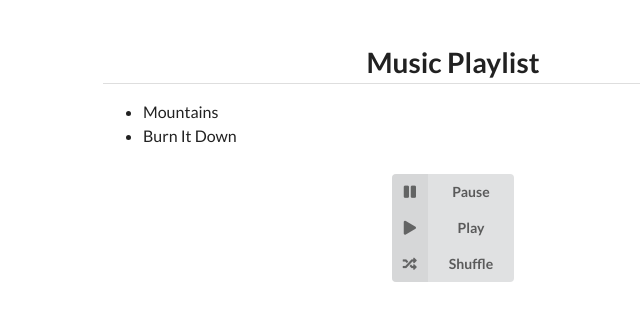
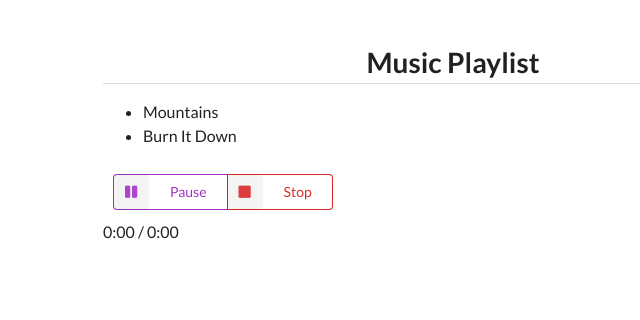
Before and after one commit to mylesz123/React-rapProducers, a React (Create React App) app: page /random-shuffle in a window 1280 px wide. Both pictures are taken after a click on the item "Mountains". Shown: the top 320 px of the page, without its empty margins (187-827 px from the left). Built offline with nearby package versions, Linux system fonts and the light colour scheme.

Commit message:
it works! now time to add dark mode, then pt2

```diff
--- a/src/Components/RandomSongShuffle.js
+++ b/src/Components/RandomSongShuffle.js
@@ -2,6 +2,14 @@ import React from "react";
 
 import Header from './Header'
 import songsList from './../data/songs';
+
+function getTime(time) {
+    if (!isNaN(time)) {
+        return (
+            Math.floor(time / 60) + ":" + ("0" + Math.floor(time % 60)).slice(-2)
+        );
+    }
+}
 class RandomSongShuffle extends React.Component {
 
     constructor (props) {
@@ -10,18 +18,31 @@ class RandomSongShuffle extends React.Component {
         this.state = {
             selectedSong: null,
             player: "stopped",
+            currentTime: null,
+            duration: null
         };
     }
 
+    componentDidMount() {
+        this.player.addEventListener("timeupdate", (e) => {
+            this.setState({
+                currentTime: e.target.currentTime,
+                duration: e.target.duration
+            });
+        });
+    }
+
+    componentWillUnmount() {
+        this.player.removeEventListener("timeupdate", () => {});
+    }
+
     componentDidUpdate(prevProps, prevState) {
-        if (this.state.selectedSong !== prevState) {
+        if (this.state.selectedSong !== prevState.selectedSong) {
             let track;
 
             switch (this.state.selectedSong) {
                 case "Mountains":
-                    track = songsList[0].song;
-                    console.log(track);
-                    console.log(this.state.selectedSong);
+                    track = songsList[0].song
                     break;
 
                 case "Burn It Down":
@@ -35,7 +56,22 @@ class RandomSongShuffle extends React.Component {
             if (track) {
                 this.player.src = track;
                 this.player.play();
+                this.setState({ player: "playing" });
             }
+        }
+
+        const paused = this.state.player === "paused";
+        const stopped = this.state.player === "stopped";
+        const playing = this.state.player === "playing" && prevState.player === "paused";
+
+        if (this.state.player !== prevState.player) {
+            if (paused) this.player.pause();
+            else if (stopped) {
+                this.player.pause();
+                this.player.currentTime = 0;
+                this.setState({ selectedSong: null});
+            }
+            else if (playing) this.player.play();
         }
     }
 
@@ -51,33 +87,56 @@ class RandomSongShuffle extends React.Component {
             );
         });
 
+        const currentTime = getTime(this.state.currentTime);
+        const duration = getTime(this.state.duration);
+
         return (
         <>
             <Header title='Music Playlist' />
+            <ul> {mappedSongs} </ul>
 
-            <div className="audio-player">
-                <ul> {mappedSongs} </ul>
-                    {/* using callback ref to use this.player */}
-                    <audio ref={ref => this.player = ref} />
+            <div className="ui labeled icon buttons playButtons">
+
+                {this.state.player === "paused" && (
+                    <button
+                        className="ui green basic button"
+                        onClick={() => this.setState({ player: "playing" })}
+                    >
+                        <i className="play icon"/>
+                        Play
+                    </button>
+                )}
+
+                {this.state.player === "playing" && (
+                    <button
+                        className="ui purple basic button"
+                        onClick={() => this.setState({ player: "paused" })}
+                    >
+                        <i className="pause icon"/>
+                        Pause
+                    </button>
+                )}
+
+                {this.state.player === "playing" || this.state.player === "paused" ? (
+                    <button
+                        className="ui red basic button"
+                        onClick={() => this.setState({ player: "stopped" })}
+                    >
+                        <i className="stop icon"/>
+                        Stop
+                    </button>
+                ) : (
+                    ""
+                )}
             </div>
 
-            <div className="playButtons">
-                <div className="ui vertical labeled icon buttons">
-                    <button className="ui button">
-                        <i className="pause icon"></i>
-                        Pause
-                </button>
-                    <button className="ui button">
-                        <i className="play icon"></i>
-                        Play
-                </button>
-                    <button className="ui button">
-                        <i className="shuffle icon"></i>
-                        Shuffle
-                </button>
-                </div>
-            </div>
+            {this.state.player === "playing" || this.state.player === "paused"
+            ? (<div> {currentTime} / {duration} </div>)
+            : ("")
+            }
 
+            {/* callback to use this.player as ref*/}
+            <audio ref={ref => this.player = ref} />
         </>
         );
     }
--- a/src/styles/App.css
+++ b/src/styles/App.css
@@ -4,3 +4,13 @@
     display: flex;
     justify-content: center;
 }
+
+/* Dark mode */
+.darkMode >
+.ui.dividing.header {
+    color: white;
+}
+
+body > ul {
+    color: black;
+}
```
Also changed, not shown: src/styles/darkMode.js (added).
